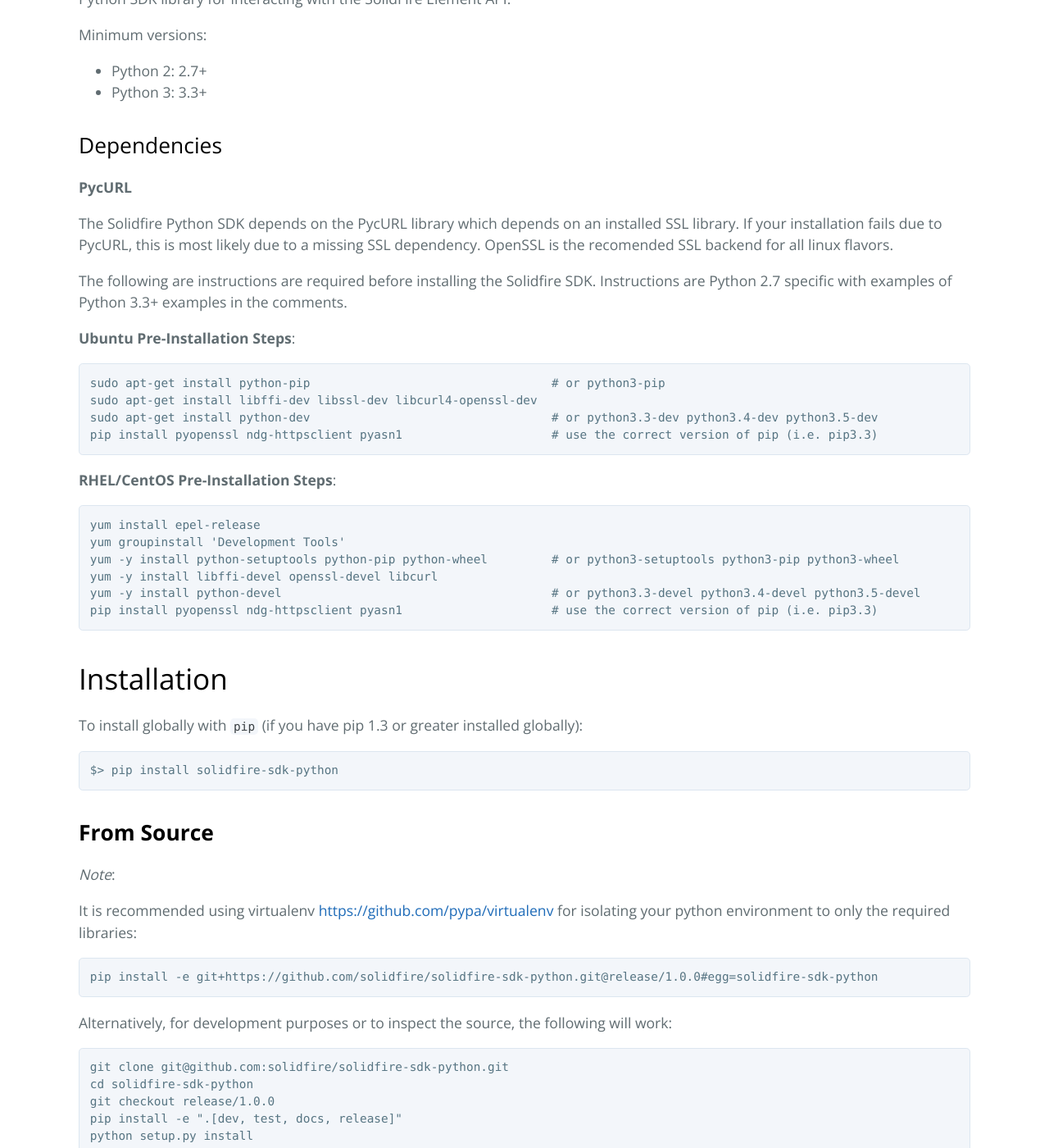
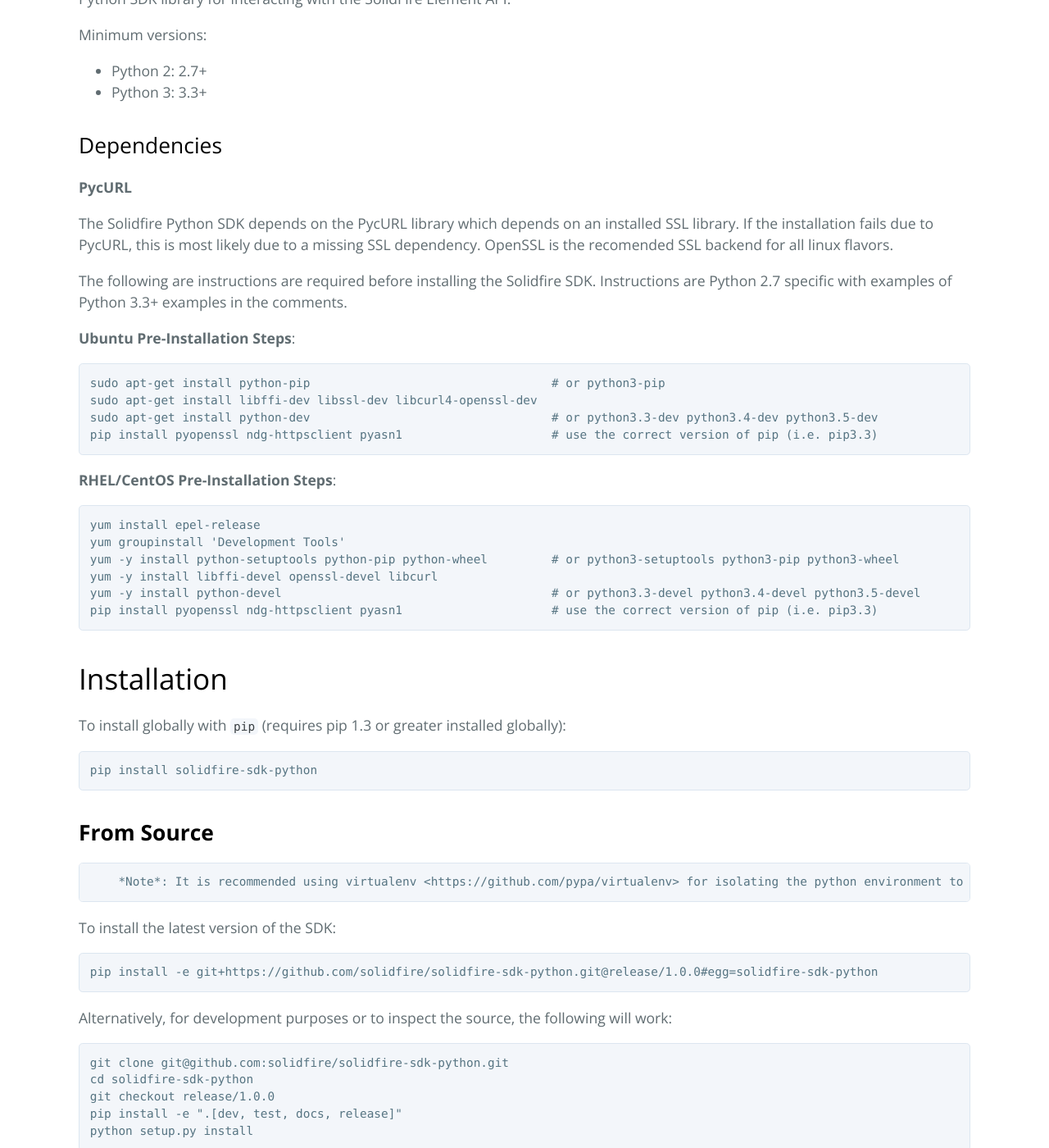
Before and after one commit to solidfire/solidfire-sdk-python, a Jekyll site: the page built from index.md, in a window 1280 px wide and 1400 px high, scrolled down 575 px. Shown: the whole window at 82% size. Built offline with Jekyll 4.4.1, drawn with Linux system fonts in a browser that asks for light colours; some of the changed text lies outside the part shown.

Commit message:
Travis #102

```diff
--- a/index.md
+++ b/index.md
@@ -18,7 +18,7 @@
 ------------
 **PycURL**
 
-The Solidfire Python SDK depends on the PycURL library which depends on an installed SSL library.  If your installation fails due to PycURL, this is most likely due to a missing SSL dependency. OpenSSL is the recomended SSL backend for all linux flavors.
+The Solidfire Python SDK depends on the PycURL library which depends on an installed SSL library.  If the installation fails due to PycURL, this is most likely due to a missing SSL dependency. OpenSSL is the recomended SSL backend for all linux flavors.
 
 The following are instructions are required before installing the Solidfire SDK.  Instructions are Python 2.7 specific with examples of Python 3.3+ examples in the comments.
 
@@ -40,15 +40,15 @@
 
 Installation
 ============
-To install globally with `pip` (if you have pip 1.3 or greater installed globally):
+To install globally with `pip` (requires pip 1.3 or greater installed globally):
 
-    $> pip install solidfire-sdk-python
+    pip install solidfire-sdk-python
 
 **From Source**
 ---------------
-*Note*:
+        *Note*: It is recommended using virtualenv <https://github.com/pypa/virtualenv> for isolating the python environment to only the required libraries.
 
-It is recommended using virtualenv <https://github.com/pypa/virtualenv> for isolating your python environment to only the required libraries:
+To install the latest version of the SDK:
 
     pip install -e git+https://github.com/solidfire/solidfire-sdk-python.git@release/1.0.0#egg=solidfire-sdk-python
 
@@ -60,8 +60,8 @@
     pip install -e ".[dev, test, docs, release]"
     python setup.py install
 
-Then you will need to append the location of this directory to your `PYTHONPATH` environment
-variable so you can use the SDK in other python scripts:
+Then append the location of this directory to the `PYTHONPATH` environment
+variable to use the SDK in other python scripts:
 
     export PYTHONPATH=$PYTHONPATH:/path/to/sf-python-sdk/
 
@@ -70,7 +70,7 @@
 **How To Use**
 --------------
 Using the SolidFire Element API Python SDK is very straightforward.
-Just import the module, instantiate an instance of the `solidfire.Element` class, give it your authentication
+Just import the module, instantiate an instance of the `solidfire.Element` class, give it admin authentication
 credentials, and start asking the SolidFire Element API for data.
 *Note*:
 The parameter *verify_ssl=False* is useful when connecting to an IP or when ssl errors are causing the connection to fail.
```
Also changed, not shown: README.md.
